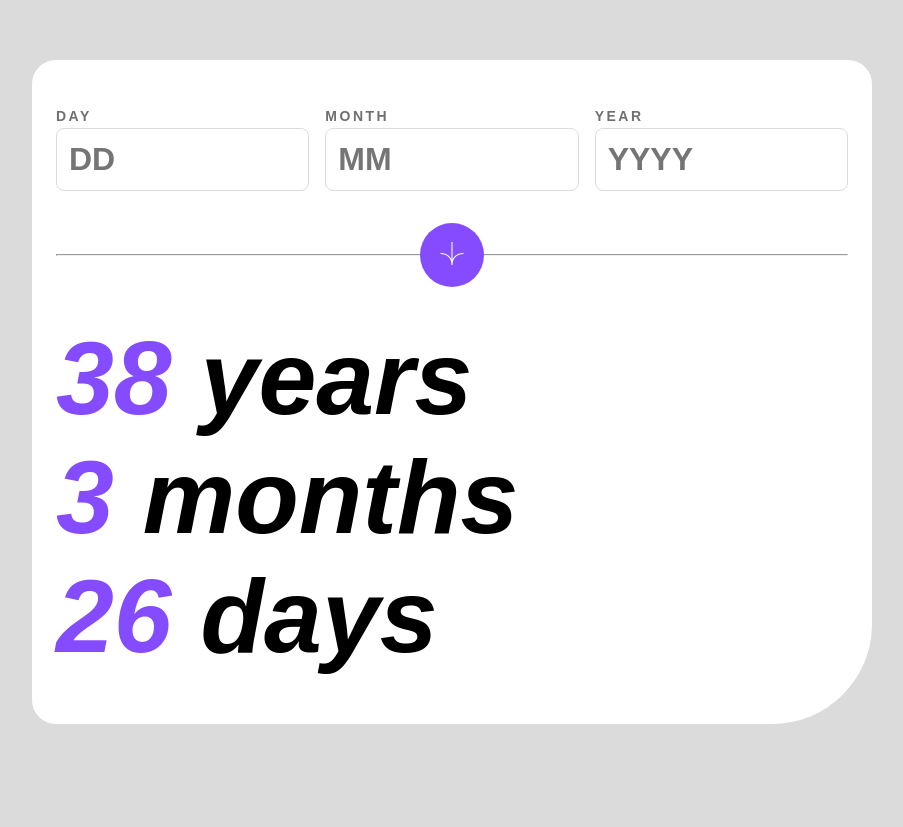
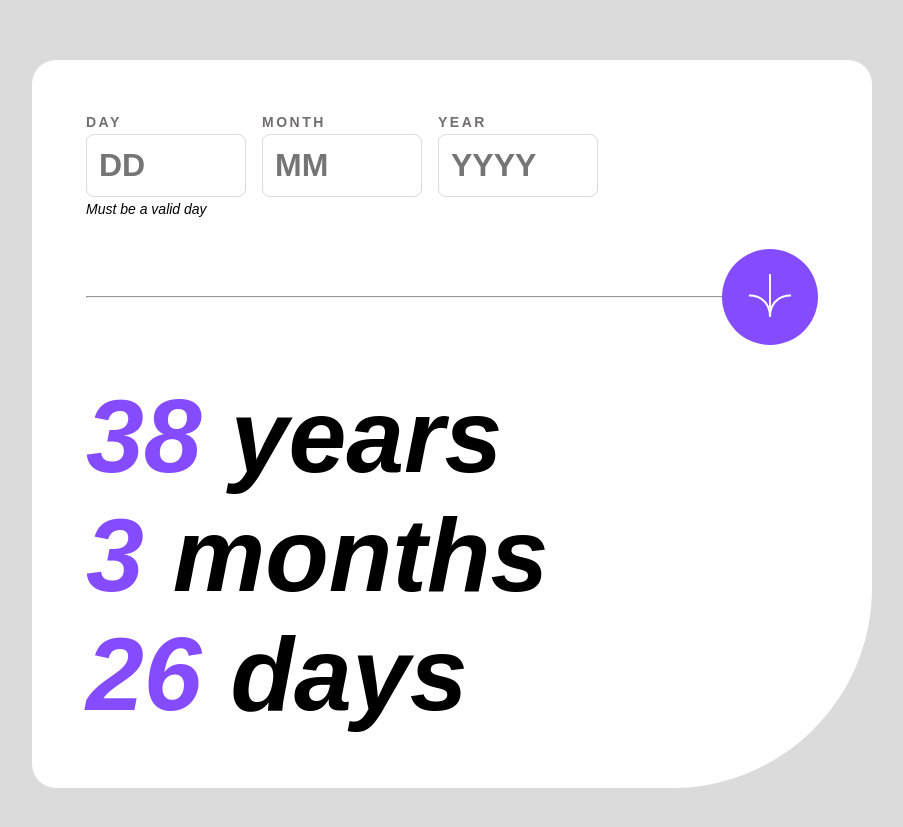
Before and after one commit to delroscol98/age-calculator, a React (Create React App) app: page / in a window 1280 px wide. Shown: the part 111-938 px from the top of the page, without its empty margins (188-1091 px from the left). Built offline with nearby package versions, Linux system fonts and the light colour scheme.

Commit message:
JS files and CSS files modified

```diff
--- a/src/App.css
+++ b/src/App.css
@@ -24,7 +24,7 @@
 }
 
 .ff-body {
-  font-size: 1.4rem;
+  font-size: clamp(1rem, 3.125vw, 1.4rem);
 }
 
 .heading-sm {
@@ -81,6 +81,18 @@ body {
   }
 }
 
+@media screen and (min-width: 37.5em) {
+  .app {
+    padding: 5.4rem;
+  }
+}
+
+@media screen and (min-width: 50em) {
+  .app {
+    border-bottom-right-radius: 20rem;
+  }
+}
+
 /* CALCULATOR */
 .calculator {
   display: grid;
--- a/src/components/Divider.css
+++ b/src/components/Divider.css
@@ -20,6 +20,26 @@
   height: 6.4rem;
 }
 
+@media screen and (min-width: 37.5em) {
+  .divider__button {
+    width: 9.6rem;
+    height: 9.6rem;
+  }
+}
+
+@media screen and (min-width: 50em) {
+  .divider__button {
+    left: 100%;
+    transform: translateX(-100%);
+  }
+}
+
 .divider__button--icon {
   width: 2.4rem;
 }
+
+@media screen and (min-width: 37.5em) {
+  .divider__button--icon {
+    width: 4.4rem;
+  }
+}
--- a/src/components/Form.css
+++ b/src/components/Form.css
@@ -8,6 +8,7 @@
   display: flex;
   flex-direction: column;
   gap: 0.4rem;
+  flex-basis: min(100%, 16rem);
 }
 
 .form__label {
@@ -21,3 +22,22 @@
   border-radius: 0.8rem;
   font-weight: 700;
 }
+
+.form__input:focus {
+  outline: none;
+  border: 1px solid var(--purple);
+}
+
+/* ERROR STATES */
+.form__box.invalid .form__label {
+  color: var(--light-red);
+}
+
+.form__box.invalid .form__input:focus {
+  outline: none;
+  border: 1px solid var(--light-red);
+}
+
+.form__box.invalid .form__error-msg {
+  color: var(--light-red);
+}
--- a/src/components/Form.js
+++ b/src/components/Form.js
@@ -4,7 +4,7 @@ const Form = () => {
   return (
     <form className="form">
       <div className="form__box">
-        <label className="form__label font-bold heading-sm" htmlFor="day">
+        <label className="form__label font-bold heading-sm error" htmlFor="day">
           DAY
         </label>
         <input
@@ -13,6 +13,9 @@ const Form = () => {
           id="day"
           placeholder="DD"
         />
+        <p className="form__error-msg ff-body error">
+          <em>Must be a valid day</em>
+        </p>
       </div>
       <div className="form__box">
         <label className="form__label font-bold heading-sm" htmlFor="month">
```
